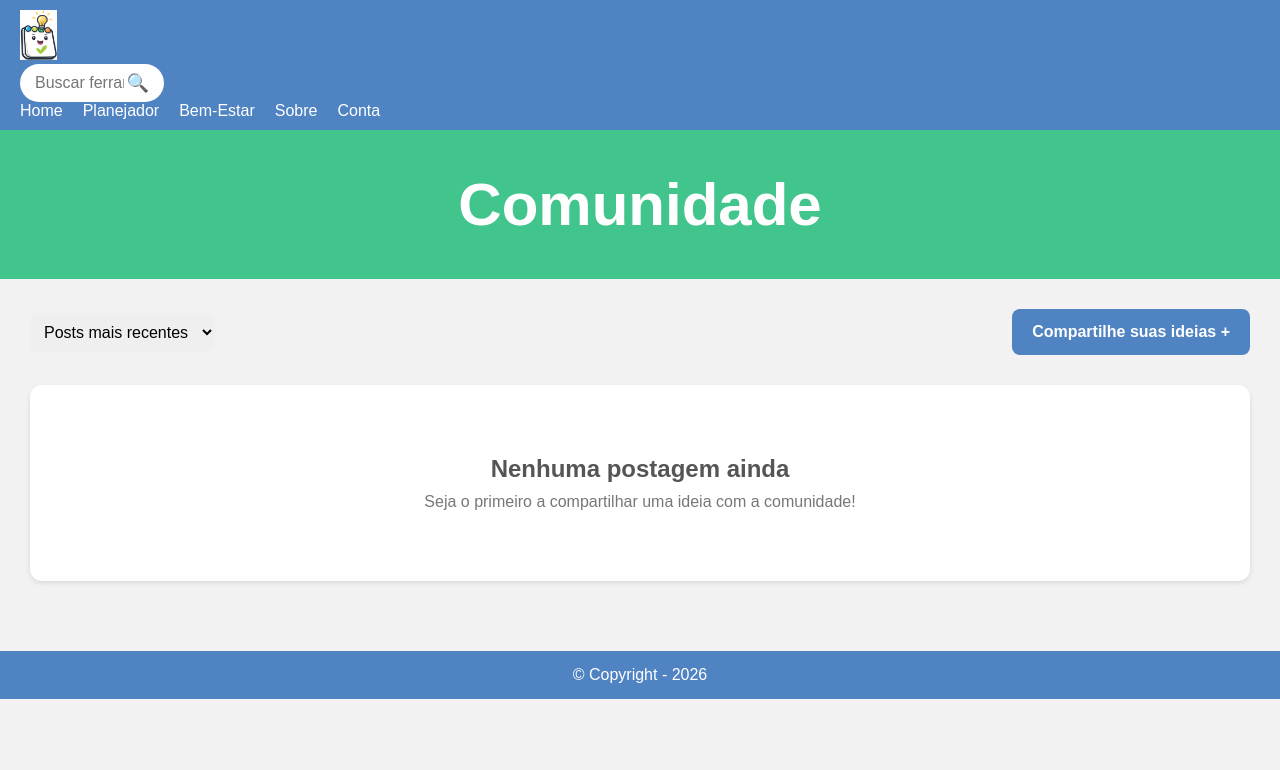
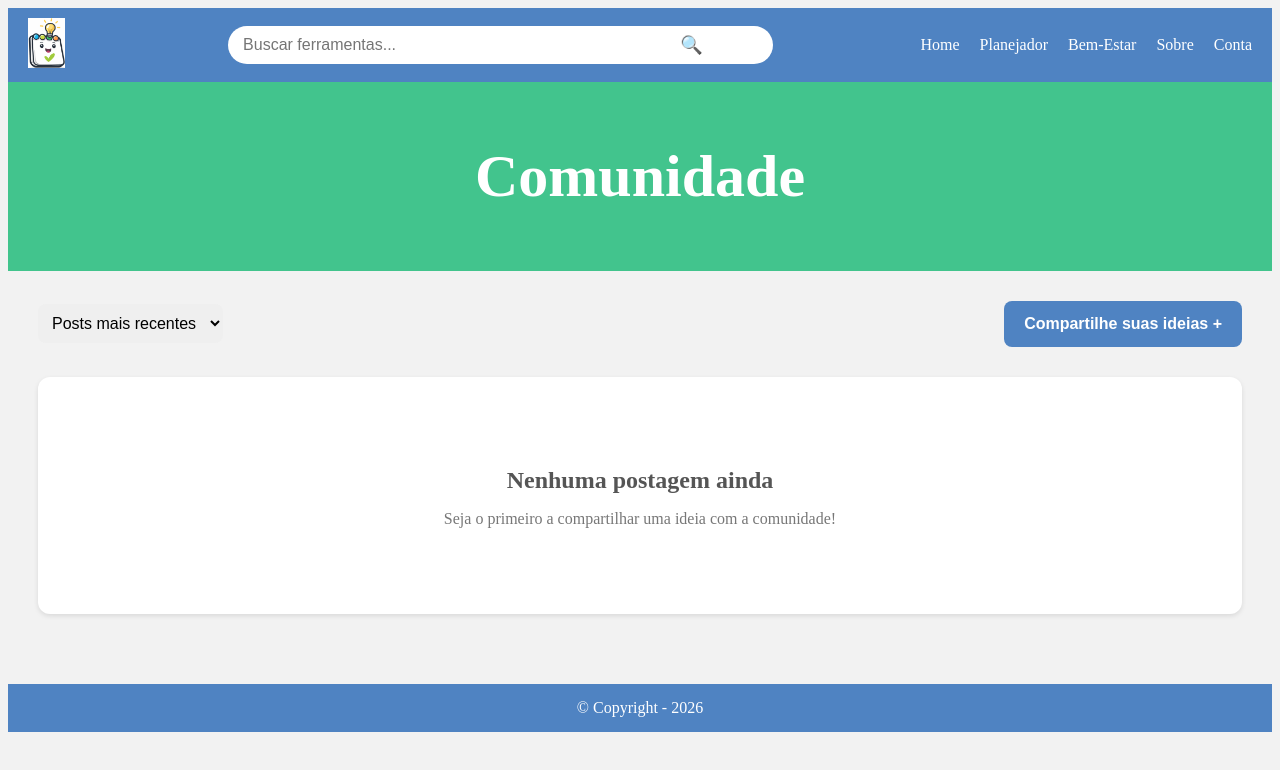
Before and after one commit to ICEI-PUC-Minas-PMGES-TI/pmg-es-2026-1-ti1-0427200-plannit-1, a website: page codigo/public/(Antonio)comunidade.html in a window 1280 px wide. Drawn offline with Linux system fonts and the light colour scheme; no server answers.

Commit message:
Fazendo alterações nos meus códigos

```diff
--- a/codigo/public/assets/css/(Antonio)comunidade.css
+++ b/codigo/public/assets/css/(Antonio)comunidade.css
@@ -1,10 +1,3 @@
-*{
-    margin:0;
-    padding:0;
-    box-sizing:border-box;
-    font-family: Arial, Helvetica, sans-serif;
-}
-
 body{
     background-color:#f2f2f2;
 }
@@ -13,10 +6,13 @@
 
 header{
     background-color: #4f83c2;
+    padding: 10px 20px;
+}
+
+.barra-info{
     display: flex;
     align-items: center;
     justify-content: space-between;
-    padding: 10px 20px;
 }
 
 .logo img {
@@ -73,7 +69,7 @@
     background:#42c48d;
     color:white;
     text-align:center;
-    padding:40px;
+    padding:10px;
 }
 
 .banner h1{
```
Also changed, not shown: codigo/public/(Antonio)conta.html (+1 -1 lines).
